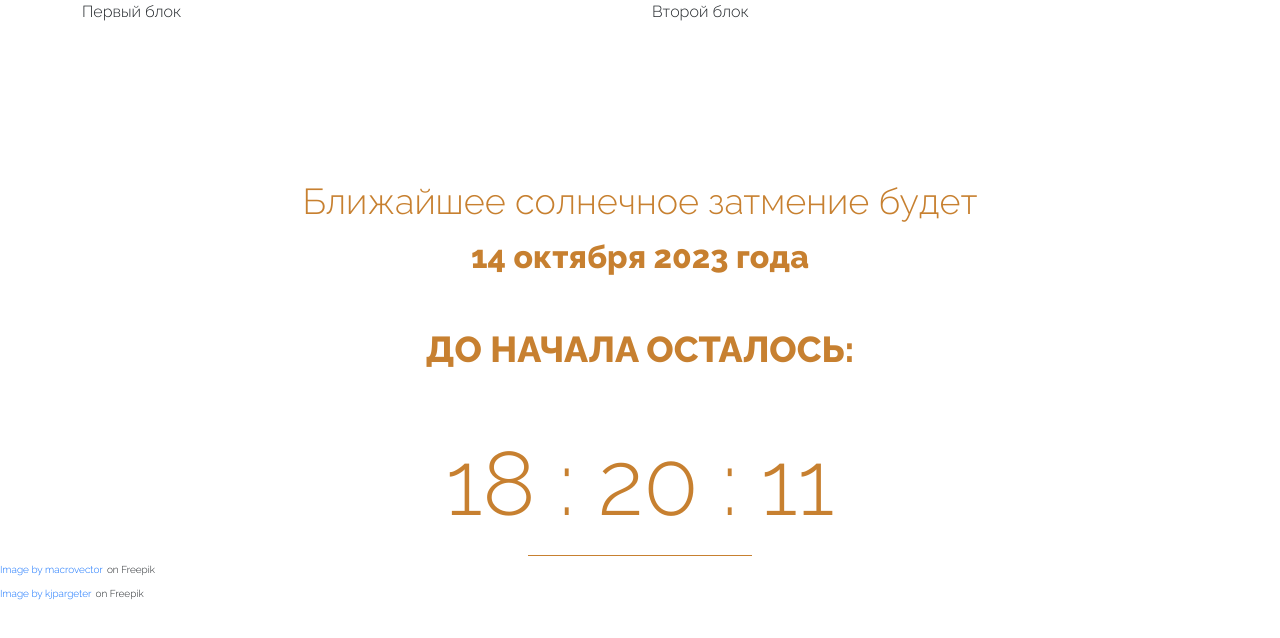
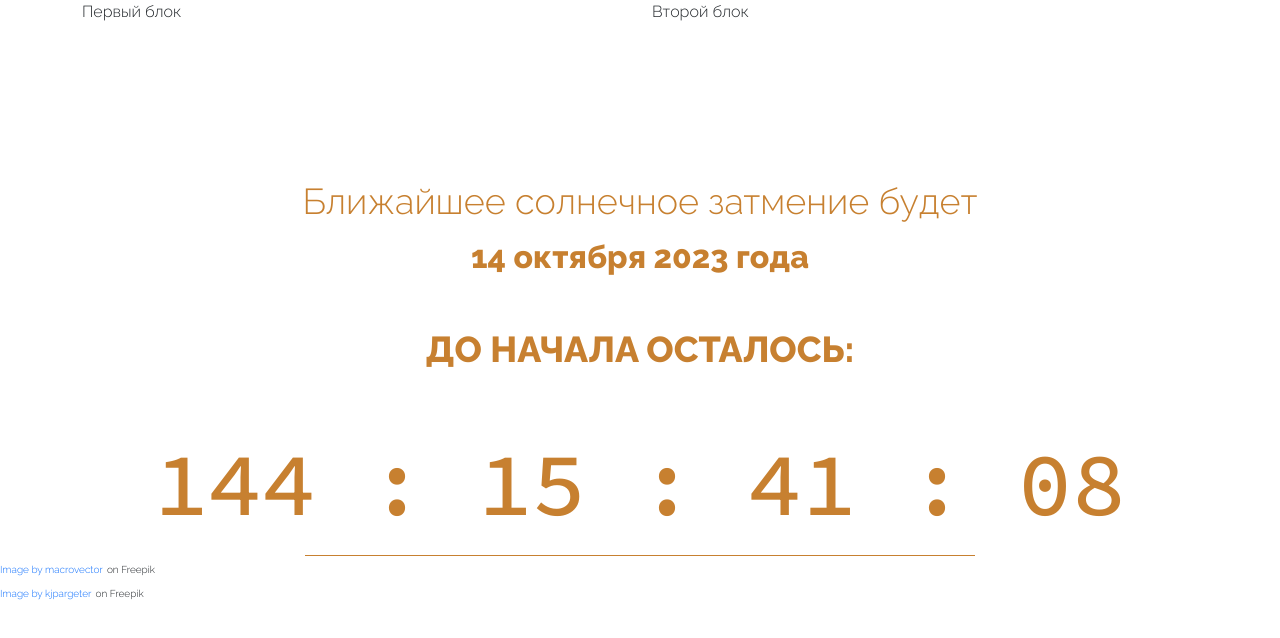
Before and after one commit to Yuthala/Countdown-Timer, a plain HTML site: page index.html in a window 1280 px wide. Drawn offline with Linux system fonts and the light colour scheme.

Commit message:
timer javascript

```diff
--- a/css/fonts.css
+++ b/css/fonts.css
@@ -69,3 +69,11 @@
     font-style: italic;
     font-display: swap;
 }
+
+@font-face {
+    font-family: 'Source Code Pro';
+    src: url('../fonts/SourceCodePro-Medium.woff2') format('woff2'), url('../fonts/SourceCodePro-Medium.ttf') format('ttf');
+    font-weight: 500;
+    font-style: normal;
+    font-display: swap;
+}
--- a/index.html
+++ b/index.html
@@ -32,6 +32,8 @@
 				</div>
 
 				<div class="timer-numbers" id="timer">
+					<span class="days">18</span>
+					<span>:</span>
 					<span class="hours">18</span>
 					<span>:</span>
 					<span class="minutes">20</span>
@@ -47,5 +49,7 @@
 			<a href="https://www.freepik.com/free-photo/eclipse_1020616.htm#query=solar%20eclipse&position=0&from_view=search&track=ais">Image by kjpargeter</a> <span>on Freepik</span>
 		</div>
 	</footer>
+
+	<script src="script.js"></script>
 </body>
 </html>
--- /dev/null
+++ b/script.js
@@ -0,0 +1,58 @@
+let deadline = '2023-10-14';
+
+//функция, определяющая остаток времени до дэдлайна
+function getTimeRemaining(endtime) {
+	let t = Date.parse(endtime) - Date.parse(new Date()), //вычисляем количество миллисекунд от установленного времени окончания до текущего времени
+	seconds = Math.floor((t/1000) % 60), //вычисляем количество целых секунд
+	minutes = Math.floor((t/1000/60) % 60), //вычисляем количество целых минут
+	//hours = Math.floor((t/(1000*60*60))); //вычисляем количество целых часов, если не нужны дни
+	hours = Math.floor((t/1000/60/60) % 24), //если нужны также дни
+	days = Math.floor((t/(1000*60*60*24)));
+
+	return {
+		'total' : t,
+		'hours' : hours,
+		'minutes' : minutes,
+		'seconds' : seconds,
+		'days' : days
+	};
+}
+
+//функция для динамической вставки вычисленных значений времени в верстку
+function setClock(id, endtime) {
+	let timer = document.getElementById(id),
+		hours = timer.querySelector('.hours'),
+		minutes = timer.querySelector('.minutes'),
+		seconds = timer.querySelector('.seconds'),
+		days = timer.querySelector('.days'),
+		timeInterval = setInterval(updateClock, 1000);
+
+		//функция, обновляющая таймер
+		function updateClock() {
+			let t = getTimeRemaining(endtime);
+
+			//функция, добавляющая ноль, если часы/минуты/секунды менее 10.
+			function addZero(num){
+						if(num <= 9) {
+							return '0' + num;
+						} else return num;
+					}
+
+			hours.textContent = addZero(t.hours);
+			minutes.textContent = addZero(t.minutes);
+			seconds.textContent = addZero(t.seconds);
+			days.textContent = addZero(t.days);
+
+			//если таймер истек, отображается 00:00:00
+			if (t.total <= 0) {
+				clearInterval(timeInterval);
+				hours.textContent = '00';
+				minutes.textContent = '00';
+				seconds.textContent = '00';
+				days.textContent = '00';
+			}
+		}
+
+	}
+
+	setClock('timer', deadline);
--- a/style.scss
+++ b/style.scss
@@ -45,13 +45,14 @@ body {
 }
 .timer-numbers {
 	margin-top: 40px;
+	font-family: 'Source Code Pro', monospace;
 	font-size: 90px;
 	color: $main-color;
 }
 .timer-numbers:after {
 	content: '';
 	display: block;
-	width: 20%;
+	width: 60%;
 	height: 1px;
 	background-color: $main-color;
 	margin: 0 auto;
```
Also changed, not shown: css/style.min.css, fonts/SourceCodePro-Medium.ttf (added), fonts/SourceCodePro-Medium.woff2 (added), 2 other files.
